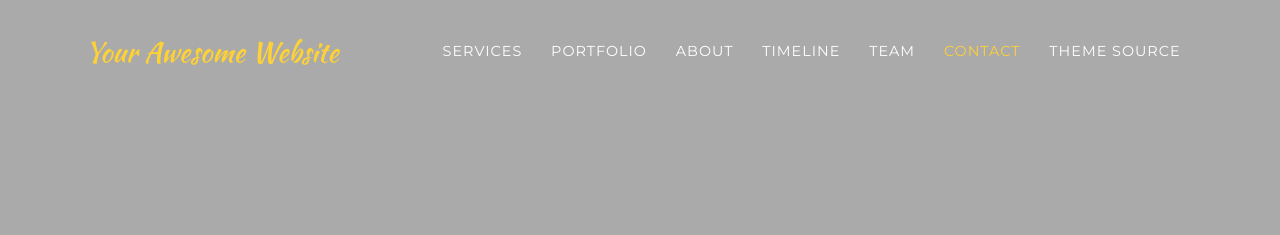
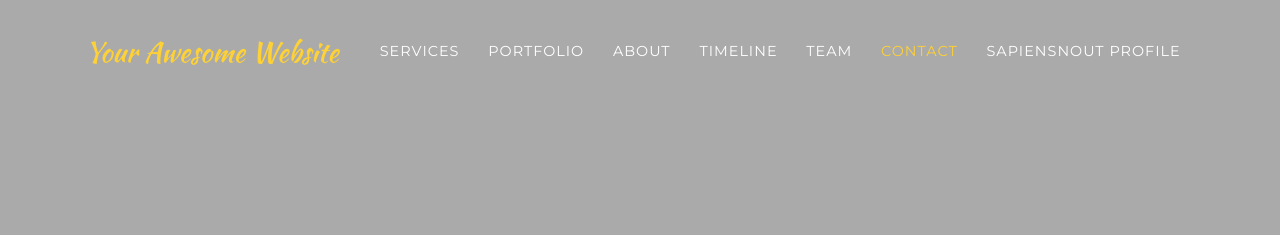
Before and after one commit to TiphanieBentDke/TiphanieBentDke.github.io, a Jekyll site: the page built from index.md, in a window 1280 px wide. Shown: the top 235 px of the page. Built offline with Jekyll 4.4.1, drawn with Linux system fonts in a browser that asks for light colours; some web fonts are replaced.

Commit message:
Update navigation.yml

```diff
--- a/_data/navigation.yml
+++ b/_data/navigation.yml
@@ -23,8 +23,8 @@ en: &DEFAULT_EN
       section: team
     - title: "Contact"
       section: contact
-    - title: "Theme Source"
-      url: https://github.com/raviriley/agency-jekyll-theme/
+    - title: "Sapiensnout Profile"
+      url: https://sapienslink.com/user_profile?id=2
 en-US:
   <<: *DEFAULT_EN
 en-CA:
```
